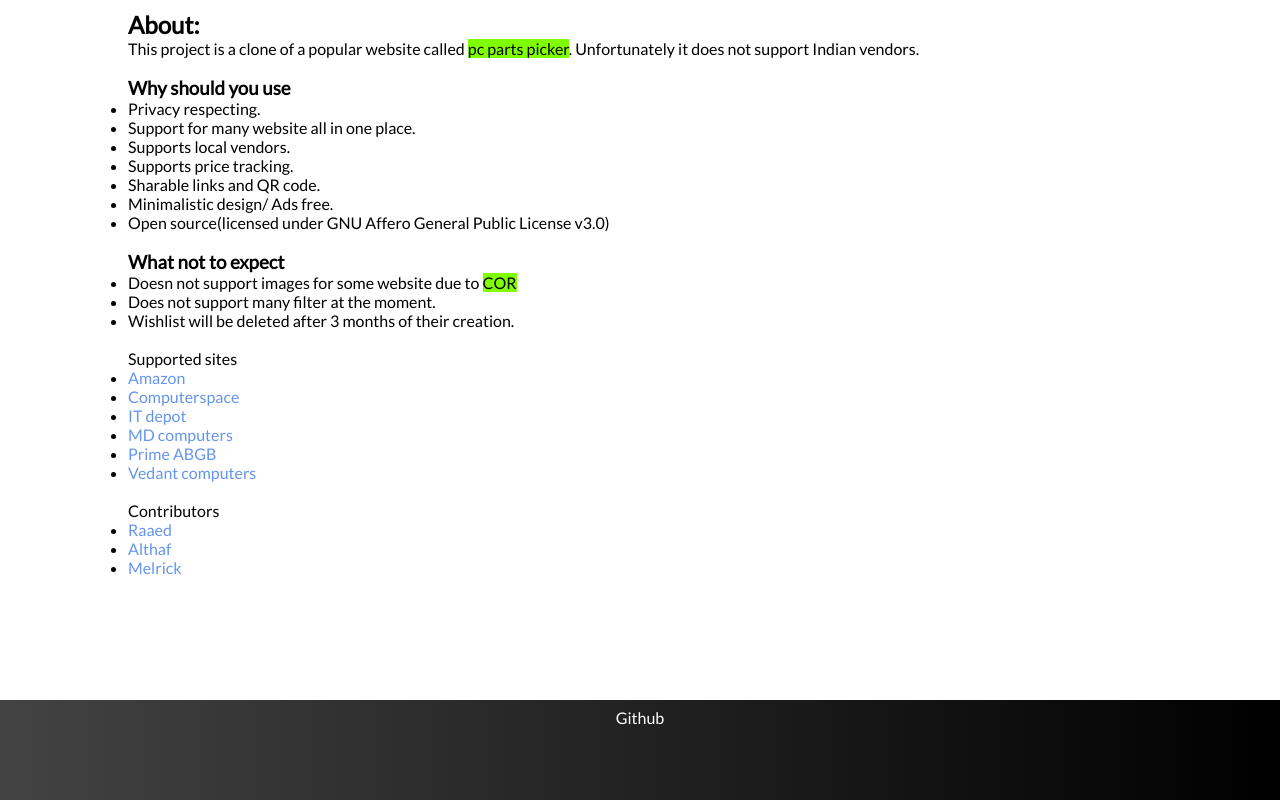
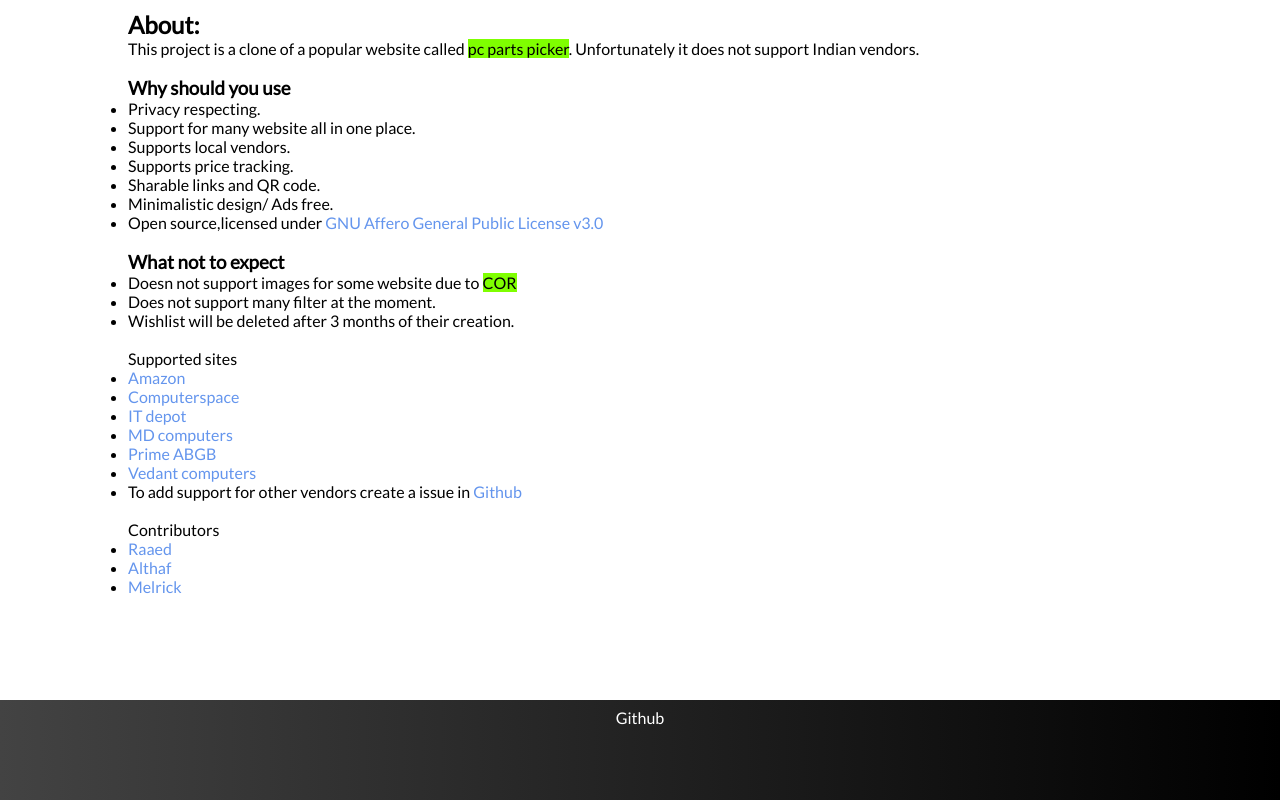
Before and after one commit to Ultrahalf/Pc-comp-picker, a Flask app: page /about in a window 1280 px wide. Shown: the part 60-860 px from the top of the page. Run offline with Flask 2, Linux system fonts and the light colour scheme; some libraries are stand-ins or nearby versions.

Commit message:
minor changes

```diff
--- a/src/serve/templates/about.html
+++ b/src/serve/templates/about.html
@@ -17,7 +17,7 @@
             <li>Supports price tracking.</li>
             <li>Sharable links and QR code.</li>
             <li>Minimalistic design/ Ads free.</li>
-            <li>Open source(licensed under GNU Affero General Public License v3.0)</li>
+            <li>Open source,licensed under <a href="https://en.wikipedia.org/wiki/GNU_Affero_General_Public_License" target="_blank">GNU Affero General Public License v3.0</a></li>
         </ul>
         <br>
         <h3>What not to expect</h3>
@@ -36,6 +36,7 @@
                 <li><a href="https://mdcomputers.in/" target="_blank">MD computers</a></li>
                 <li><a href="https://www.primeabgb.com/" target="_blank">Prime ABGB</a></li>
                 <li><a href="https://www.vedantcomputers.com/" target="_blank">Vedant computers</a></li>
+                <li>To add support for other vendors create a issue in <a href="https://github.com/Ultrahalf/pccp/" target="_blank">Github</a></li>
             </ul>
             <br>
             <li>Contributors</li>
```
